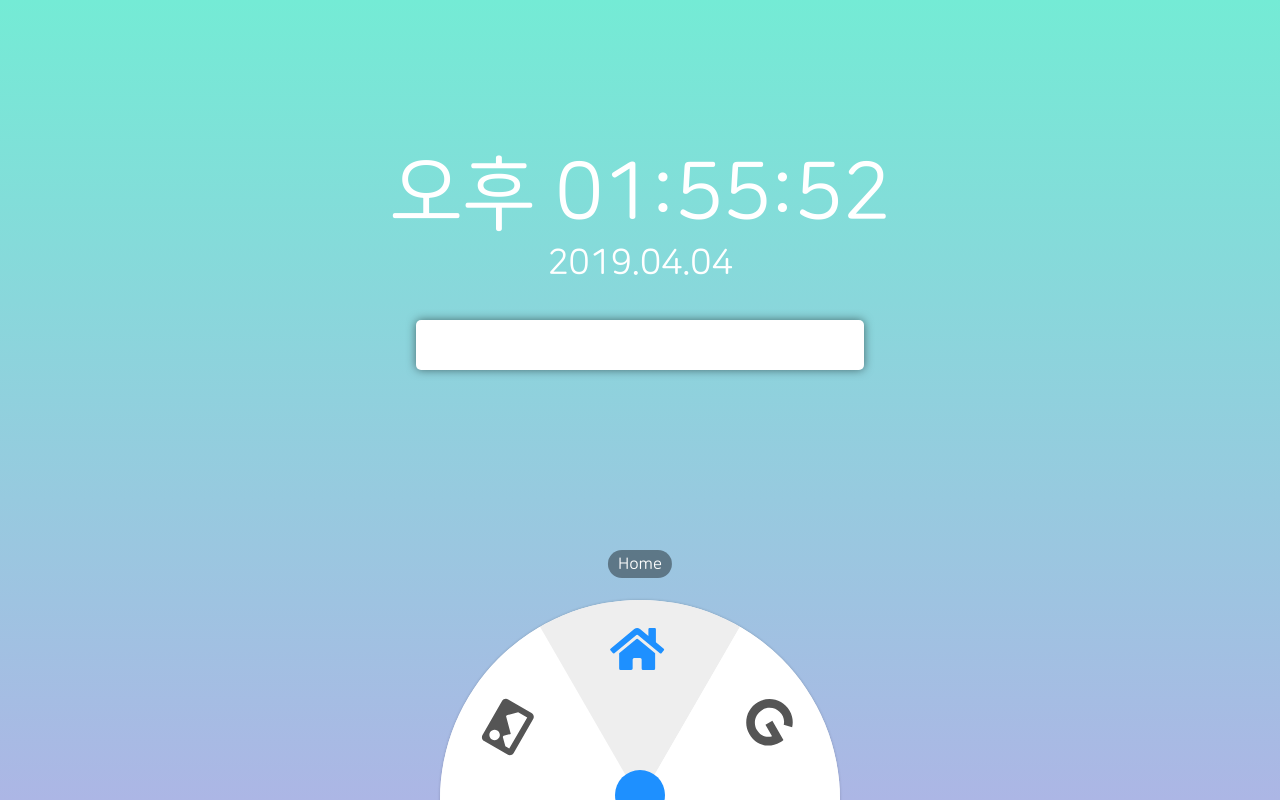
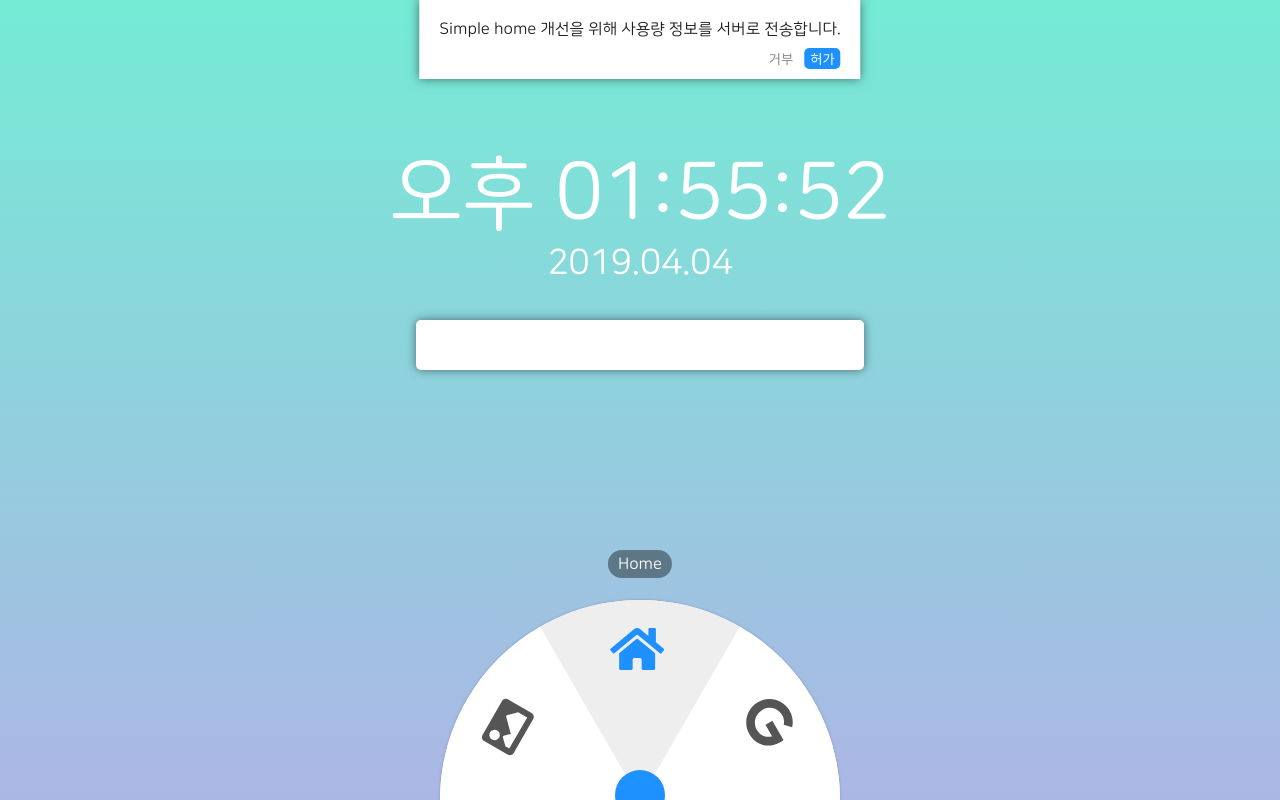
Before and after one commit to leegeunhyeok/simple-home, a Vue app: page / in a window 1280 px wide. Built offline with nearby package versions, Linux system fonts and the light colour scheme.

Commit message:
ADD: Send usage data feature (with alert & setting)

```diff
--- a/src/App.vue
+++ b/src/App.vue
@@ -1,6 +1,11 @@
 <template>
   <transition name="slide" mode="out-in">
     <div id="app" ref="app">
+      <AgreeAlert
+        v-if="!asked"
+        @onAllow="agree(true)"
+        @onClose="agree(false)"
+      />
       <ClockView/>
       <SearchArea v-if="state.search"/>
       <SettingModal v-if="modalShow"
@@ -18,6 +23,7 @@ import ClockView from '@/components/ClockView'
 import CirclePanel from '@/components/CirclePanel'
 import SettingModal from '@/components/SettingModal'
 import SearchArea from '@/components/SearchArea'
+import AgreeAlert from '@/components/AgreeAlert'
 
 export default {
   name: 'app',
@@ -25,19 +31,23 @@ export default {
     ClockView,
     CirclePanel,
     SettingModal,
-    SearchArea
+    SearchArea,
+    AgreeAlert
   },
   data () {
     return {
       // Menu rotate degree
       degree: 0,
       // Modal show flag
-      modalShow: false
+      modalShow: false,
+      // Send data allow/deny flag
+      asked: true
     }
   },
   computed: {
     ...mapState({
       state: state => state,
+      send: state => state.send,
       menu: state => state.menu,
       newTab: state => state.newTab,
       currentIndex: state => state.selectedMenuIndex
@@ -47,6 +57,10 @@ export default {
     // Get user data and set page title
     this.$store.dispatch('LOAD_USER_DATA')
     this.$store.dispatch('LOAD_MENU_DATA')
+    this.asked = JSON.parse(localStorage.getItem('asked'))
+    if (this.asked && this.send) {
+      this.sendData()
+    }
     this.initHome()
   },
   mounted () {
@@ -58,6 +72,15 @@ export default {
     this.$refs.app.addEventListener('touchmove', this.changeDegree)
   },
   methods: {
+    /**
+     * @description Sent usage data to server
+     */
+    sendData () {
+      this.$http.post('/connect')
+        .catch(e => {
+          console.error(`Can't send data: ${e}`)
+        })
+    },
     /**
      * @description Set page title
      */
@@ -105,6 +128,21 @@ export default {
     onCloseModal () {
       this.modalShow = false
       this.initHome()
+    },
+    /**
+     * @description Send data to server agree/deny
+     */
+    agree (allow) {
+      localStorage.setItem('asked', 'true')
+      this.$store.commit('SET_STATE', {
+        key: 'send',
+        value: allow
+      })
+      this.asked = true
+
+      if (allow) {
+        this.sendData()
+      }
     }
   }
 }
--- /dev/null
+++ b/src/components/AgreeAlert.vue
@@ -0,0 +1,88 @@
+<template>
+  <transition name="alert" mode="out-in">
+    <div id="alert"
+      @click.stop=""
+      @mousemove.stop=""
+    >
+      <div class="alert__meesage-area">
+        Simple home 개선을 위해 사용량 정보를 서버로 전송합니다.
+      </div>
+      <div class="alert__button-area">
+        <button class="alert__button--deny"
+          @click.stop="$emit('onClose')"
+        >거부</button>
+        <button class="alert__button--allow"
+          @click.stop="$emit('onAllow')"
+        >허가</button>
+      </div>
+    </div>
+  </transition>
+</template>
+
+<script>
+export default {
+
+}
+</script>
+
+<style lang="scss">
+#alert {
+  position: fixed;
+  top: 0;
+  left: 50%;
+  padding: 0 20px;
+  padding-top: 20px;
+  background-color: #fff;
+  box-shadow: 0px 0px 10px rgba(0, 0, 0, .5);
+  overflow: hidden;
+  -webkit-transform: translateX(-50%);
+     -moz-transform: translateX(-50%);
+       -o-transform: translateX(-50%);
+          transform: translateX(-50%);
+
+  .alert__meesage-area {
+    color: #222;
+  }
+
+  .alert__button-area {
+    text-align: right;
+
+    button {
+      cursor: pointer;
+      outline: none;
+      border: none;
+      border-radius: 5px;
+      margin: 10px 0;
+      margin-left: 5px;
+    }
+
+    .alert__button--deny {
+      background-color: #fff;
+      color: #888;
+
+      &:hover {
+        background-color: #ccc;
+        color: #555;
+      }
+    }
+
+    .alert__button--allow {
+      background-color: dodgerblue;
+      color: #fff;
+
+      &:hover {
+        background-color: #1873cc;
+        color: #fff;
+      }
+    }
+  }
+}
+
+.alert-enter-active, .alert-leave-active {
+  transition: .5s;
+}
+
+.alert-enter, .alert-leave-to {
+  opacity: 0;
+}
+</style>
--- a/src/data/default.js
+++ b/src/data/default.js
@@ -11,6 +11,7 @@ const _data = {
     speed: 2,
     title: 'Simple Home',
     pin: null,
+    send: true,
     defaultColor: '#555555',
     defaultBackgroundColor: '#FFFFFF',
     activeBackgroundColor: '#EEEEEE'
```
